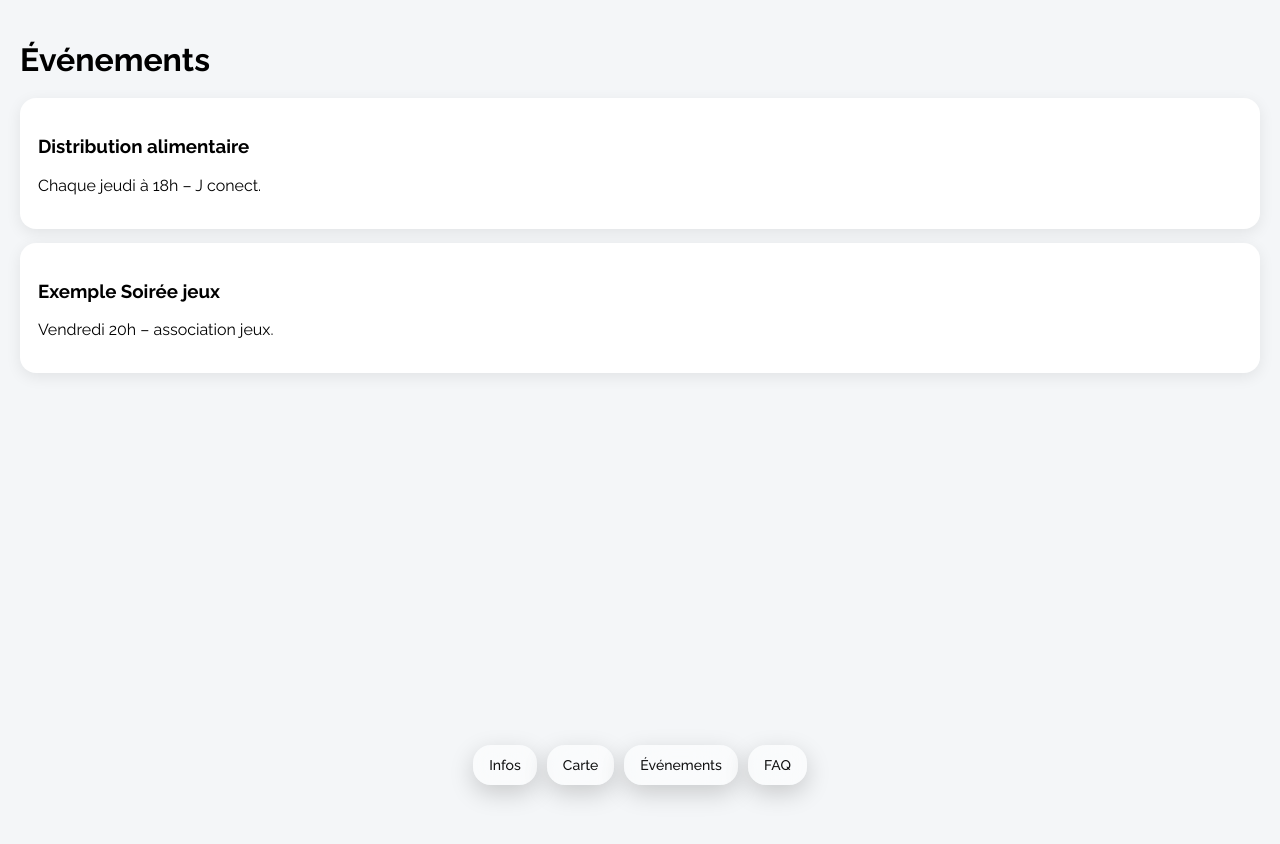
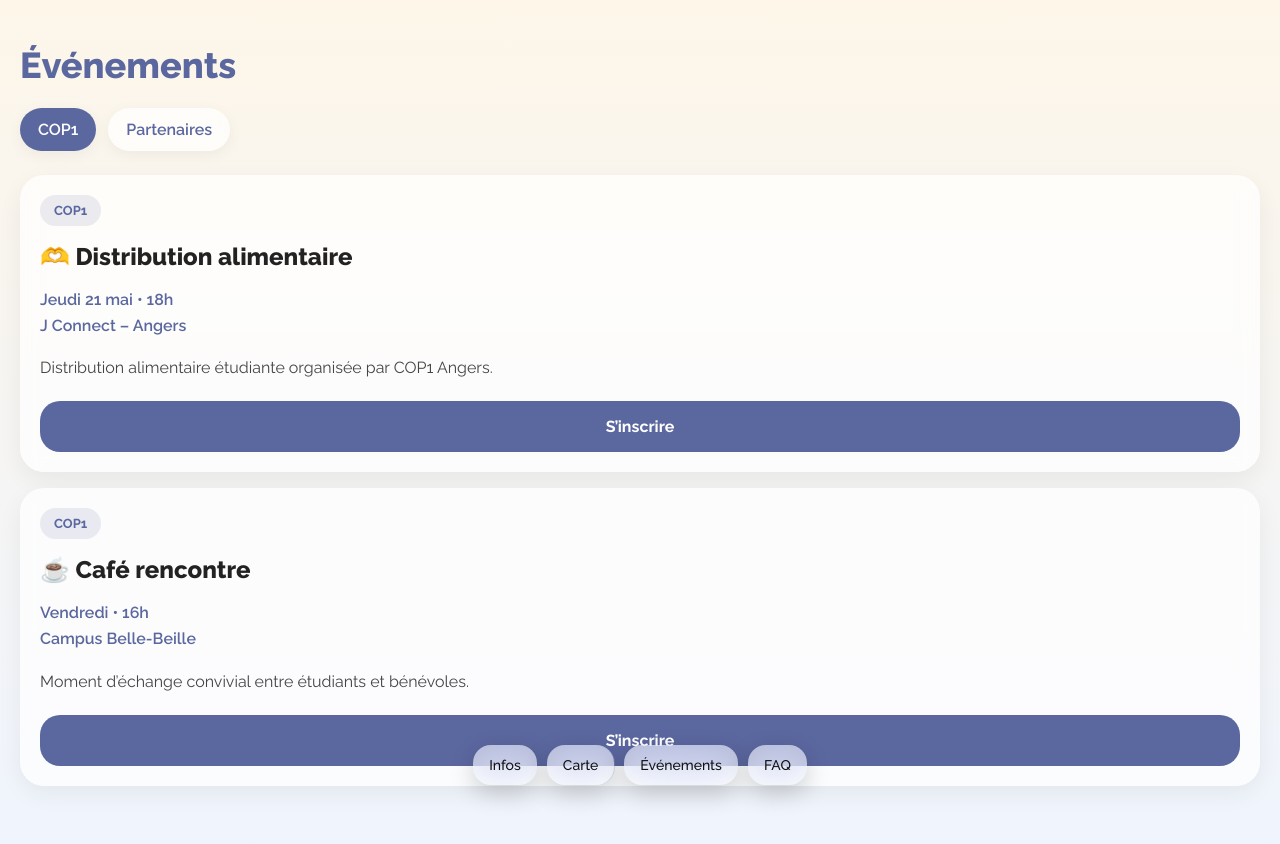
Before and after one commit to mathiaswolle49-alt/cop1-map, a React (Vite) app: page / in a window 1280 px wide. Both pictures are taken after a click on the button "Événements". Shown: the top 844 px of the page. Built offline with nearby package versions, Linux system fonts and the light colour scheme.

Commit message:
refactor: enhance Events page layout with category selection and improved styling

```diff
--- a/src/pages/Events.jsx
+++ b/src/pages/Events.jsx
@@ -1,25 +1,171 @@
+import { useState } from "react"
+
 function Events(){
+
+const [category, setCategory] = useState("cop1")
 
 return(
 
 <div style={{
 padding:"20px",
 paddingBottom:"120px",
-background:"#f4f6f8",
+background:"linear-gradient(180deg, #FDF6E9 0%, #EEF4FF 100%)",
 minHeight:"100vh"
 }}>
 
-<h1 style={{marginBottom:20}}>Événements</h1>
+<h1 style={title}>
+Événements
+</h1>
+
+{/* CATEGORIES */}
+
+<div style={categories}>
+
+<div
+style={{
+...pill,
+...(category === "cop1" ? activePill : {})
+}}
+onClick={() => setCategory("cop1")}
+>
+COP1
+</div>
+
+<div
+style={{
+...pill,
+...(category === "partners" ? activePill : {})
+}}
+onClick={() => setCategory("partners")}
+>
+Partenaires
+</div>
+
+</div>
+
+{/* EVENTS COP1 */}
+
+{category === "cop1" && (
+
+<>
 
 <div style={card}>
-<h3>Distribution alimentaire</h3>
-<p>Chaque jeudi à 18h – J conect.</p>
+
+<div style={tag}>
+COP1
+</div>
+
+<h2 style={eventTitle}>
+🫶 Distribution alimentaire
+</h2>
+
+<p style={infos}>
+Jeudi 21 mai • 18h
+<br />
+J Connect – Angers
+</p>
+
+<p style={description}>
+Distribution alimentaire étudiante organisée par COP1 Angers.
+</p>
+
+<button style={button}>
+S’inscrire
+</button>
+
 </div>
 
 <div style={card}>
-<h3>Exemple Soirée jeux</h3>
-<p>Vendredi 20h – association jeux.</p>
+
+<div style={tag}>
+COP1
 </div>
+
+<h2 style={eventTitle}>
+☕ Café rencontre
+</h2>
+
+<p style={infos}>
+Vendredi • 16h
+<br />
+Campus Belle-Beille
+</p>
+
+<p style={description}>
+Moment d’échange convivial entre étudiants et bénévoles.
+</p>
+
+<button style={button}>
+S’inscrire
+</button>
+
+</div>
+
+</>
+
+)}
+
+{/* EVENTS PARTENAIRES */}
+
+{category === "partners" && (
+
+<>
+
+<div style={card}>
+
+<div style={partnerTag}>
+PARTENAIRE
+</div>
+
+<h2 style={eventTitle}>
+🎲 Soirée jeux
+</h2>
+
+<p style={infos}>
+Vendredi • 20h
+<br />
+Association Jeux Angers
+</p>
+
+<p style={description}>
+Soirée jeux de société ouverte aux étudiants.
+</p>
+
+<button style={button}>
+S’inscrire
+</button>
+
+</div>
+
+<div style={card}>
+
+<div style={partnerTag}>
+PARTENAIRE
+</div>
+
+<h2 style={eventTitle}>
+🎨 Atelier créatif
+</h2>
+
+<p style={infos}>
+Samedi • 14h
+<br />
+Maison des étudiants
+</p>
+
+<p style={description}>
+Atelier artistique et créatif gratuit.
+</p>
+
+<button style={button}>
+S’inscrire
+</button>
+
+</div>
+
+</>
+
+)}
 
 </div>
 
@@ -27,12 +173,98 @@ minHeight:"100vh"
 
 }
 
+const title = {
+fontSize:"36px",
+fontWeight:"800",
+color:"#5B679F",
+marginBottom:"22px"
+}
+
+const categories = {
+display:"flex",
+gap:"12px",
+marginBottom:"24px"
+}
+
+const pill = {
+padding:"12px 18px",
+borderRadius:"999px",
+background:"rgba(255,255,255,0.72)",
+backdropFilter:"blur(10px)",
+fontWeight:"600",
+color:"#5B679F",
+cursor:"pointer",
+boxShadow:"0 4px 15px rgba(0,0,0,0.05)"
+}
+
+const activePill = {
+background:"#5B679F",
+color:"white"
+}
+
 const card = {
-background:"white",
-padding:"18px",
-borderRadius:"16px",
-marginBottom:"14px",
-boxShadow:"0 4px 15px rgba(0,0,0,0.08)"
+background:"rgba(255,255,255,0.72)",
+backdropFilter:"blur(10px)",
+padding:"20px",
+borderRadius:"24px",
+marginBottom:"16px",
+boxShadow:"0 8px 24px rgba(0,0,0,0.06)"
+}
+
+const tag = {
+display:"inline-block",
+background:"rgba(91,103,159,0.12)",
+color:"#5B679F",
+padding:"8px 14px",
+borderRadius:"999px",
+fontSize:"13px",
+fontWeight:"700",
+marginBottom:"16px"
+}
+
+const partnerTag = {
+display:"inline-block",
+background:"rgba(120,120,120,0.12)",
+color:"#666",
+padding:"8px 14px",
+borderRadius:"999px",
+fontSize:"13px",
+fontWeight:"700",
+marginBottom:"16px"
+}
+
+const eventTitle = {
+margin:"0 0 10px 0",
+fontSize:"24px",
+fontWeight:"800",
+color:"#222"
+}
+
+const infos = {
+fontSize:"16px",
+lineHeight:"1.6",
+color:"#5B679F",
+fontWeight:"600",
+marginBottom:"16px"
+}
+
+const description = {
+fontSize:"16px",
+lineHeight:"1.7",
+color:"#444",
+marginBottom:"20px"
+}
+
+const button = {
+background:"#5B679F",
+color:"white",
+border:"none",
+padding:"16px 20px",
+borderRadius:"20px",
+fontSize:"16px",
+fontWeight:"700",
+cursor:"pointer",
+width:"100%"
 }
 
 export default Events
```
